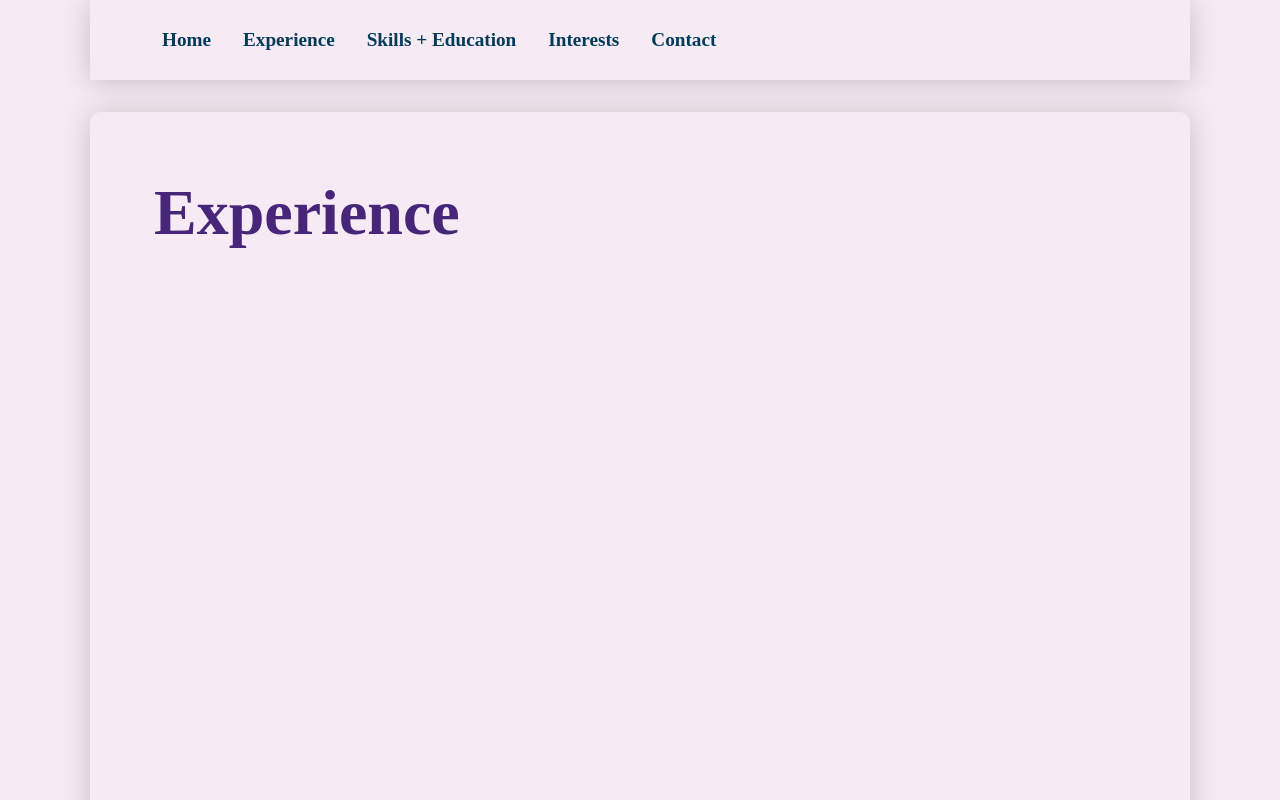
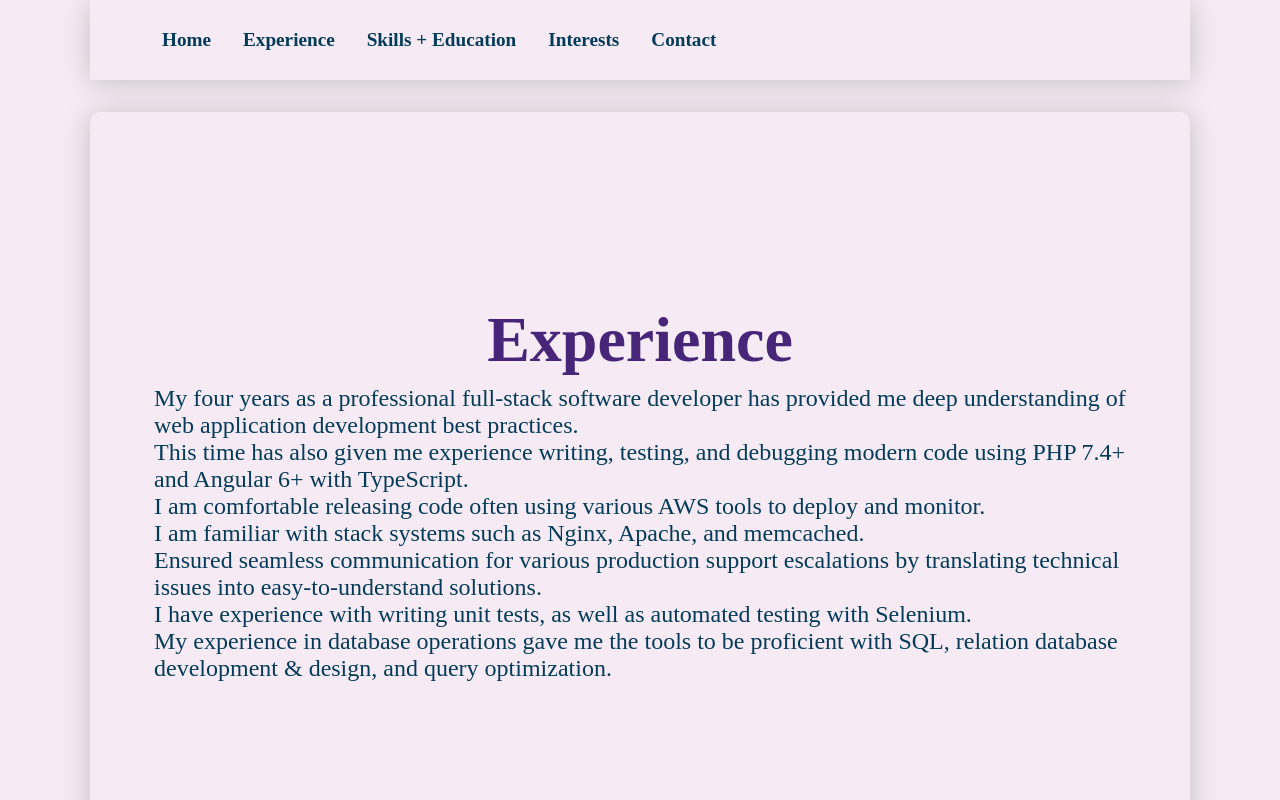
Before and after one commit to alex-dulac/myspace, a React (Create React App) app: page /experience in a window 1280 px wide. Shown: the top 800 px of the page. Built offline with nearby package versions, Linux system fonts and the light colour scheme; the HTML template or start-up script is replaced by a standard one; a web font is replaced by a local one.

Commit message:
omaha stylee

```diff
--- /dev/null
+++ b/src/components/experience/experience-elements.tsx
@@ -0,0 +1,21 @@
+import styled from "styled-components";
+
+export const ExperienceContainer = styled.div`
+  flex-direction: row !important;
+`;
+
+export const ExperienceContentContainer = styled.div`
+  text-align: center;
+  justify-content: center;
+`;
+
+export const ExperienceContent = styled.p`
+	color: #043b59;
+	font-size: 1.5rem;
+`;
+
+
+export const ExperienceList = styled.ul`
+	list-style: none;
+	text-align: left;
+`;
--- a/src/components/experience/experience.tsx
+++ b/src/components/experience/experience.tsx
@@ -1,17 +1,27 @@
 import React from "react";
-import { PageContainer, PageContent } from "../../styles/style-elements";
+import {
+	ExperienceContainer, ExperienceContentContainer, ExperienceContent, ExperienceList
+} from "./experience-elements";
 
 export function Experience() {
 	return (
-		<PageContainer>
-			<PageContent>
+		<ExperienceContainer className={"fade-in"}>
+			<ExperienceContentContainer>
 				<h1 className={"page-header"}>
 					<span className={"purple-text"}>Experience</span>
 				</h1>
-				<p className={"navy-text page-content"}>
-
-				</p>
-			</PageContent>
-		</PageContainer>
+				<ExperienceContent className={"navy-text page-content"}>
+					<ExperienceList>
+						<li>My four years as a professional full-stack software developer has provided me deep understanding of web application development best practices.</li>
+						<li>This time has also given me experience writing, testing, and debugging modern code using PHP 7.4+ and Angular 6+ with TypeScript.</li>
+						<li>I am comfortable releasing code often using various AWS tools to deploy and monitor.</li>
+						<li>I am familiar with stack systems such as Nginx, Apache, and memcached.</li>
+						<li>Ensured seamless communication for various production support escalations by translating technical issues into easy-to-understand solutions.</li>
+						<li>I have experience with writing unit tests, as well as automated testing with Selenium.</li>
+						<li>My experience in database operations gave me the tools to be proficient with SQL, relation database development & design, and query optimization.</li>
+					</ExperienceList>
+				</ExperienceContent>
+			</ExperienceContentContainer>
+		</ExperienceContainer>
 	);
 }
--- a/src/components/header/header-elements.tsx
+++ b/src/components/header/header-elements.tsx
@@ -57,11 +57,7 @@ export const NavLink = styled.a`
   height: 100%;
   padding: 0 1rem;
   font-weight: bold;
-  a:active, a:focus {
-  outline: 0;
-  border: none;
-  -moz-outline-style: none;
-}
+  outline : none;
 `;
 
 export const HeaderTitle = styled.h3`
--- a/src/components/header/header.tsx
+++ b/src/components/header/header.tsx
@@ -5,8 +5,7 @@ import {
 	NavContainer,
 	NavMenu,
 	NavItem,
-	NavLink,
-	HeaderTitle
+	NavLink
 } from "./header-elements";
 
 export function Header() {
--- a/src/components/home/home.tsx
+++ b/src/components/home/home.tsx
@@ -1,12 +1,9 @@
 import React from "react";
-import { PageContainer, PageContent } from "../../styles/style-elements";
 import {HomeContainer, HomeContentContainer, HomeContent, ProfileImageContainer, ProfileImage} from "./home-elements";
 
 export function Home() {
 	return (
-		<PageContainer>
-			<PageContent>
-				<HomeContainer>
+		<HomeContainer className={"fade-in"}>
 			<HomeContentContainer>
 				<h1 className={"page-header mb-1"}>
 					<span className={"purple-text"}>ALEX </span>
@@ -27,7 +24,5 @@ export function Home() {
 				<ProfileImage src="/profile.jpeg"/>
 			</ProfileImageContainer>
 		</HomeContainer>
-			</PageContent>
-		</PageContainer>
 	);
 }
--- a/src/components/layout/layout.tsx
+++ b/src/components/layout/layout.tsx
@@ -2,12 +2,17 @@ import { Outlet } from "react-router-dom";
 import { Header } from "../header/header";
 import { Footer } from "../footer/footer";
 import { LayoutContainer } from "./layout-elements";
+import { PageContainer, PageContent } from "../../styles/style-elements";
 
 export function Layout() {
 	return (
 		<LayoutContainer>
 			<Header />
-			<Outlet />
+			<PageContainer>
+				<PageContent>
+					<Outlet />
+				</PageContent>
+			</PageContainer>
 			<Footer />
 		</LayoutContainer>
 	);
--- /dev/null
+++ b/src/components/skills/skills-elements.tsx
@@ -0,0 +1,21 @@
+import styled from "styled-components";
+
+export const SkillsContainer = styled.div`
+  flex-direction: row !important;
+`;
+
+export const SkillsContentContainer = styled.div`
+  text-align: center;
+  justify-content: center;
+`;
+
+export const SkillsContent = styled.p`
+	color: #043b59;
+	font-size: 1.5rem;
+`;
+
+
+export const SkillsList = styled.ul`
+	list-style: none;
+	text-align: left;
+`;
--- a/src/components/skills/skills.tsx
+++ b/src/components/skills/skills.tsx
@@ -1,12 +1,19 @@
 import React from "react";
-import {PageContainer, PageContent} from "../../styles/style-elements";
+import {
+	SkillsContainer, SkillsContentContainer, SkillsContent, SkillsList
+} from "./skills-elements";
 
 export function Skills() {
 	return (
-		<PageContainer>
-			<PageContent>
-				<h1>Skills</h1>
-			</PageContent>
-		</PageContainer>
+		<SkillsContainer className={"fade-in"}>
+			<SkillsContentContainer>
+				<h1 className={"page-header"}>
+					<span className={"purple-text"}>Skills & Education</span>
+				</h1>
+				<SkillsContent className={"navy-text page-content"}>
+					Yes yes ya'll
+				</SkillsContent>
+			</SkillsContentContainer>
+		</SkillsContainer>
 	);
 }
--- a/src/library/router.tsx
+++ b/src/library/router.tsx
@@ -12,6 +12,7 @@ export function Router() {
 		<Routes>
 			<Route path="/" element={<Layout/>}>
 				<Route path="/" element={<Home/>}/>
+				<Route path="/home" element={<Home/>}/>
 				<Route path="/experience" element={<Experience/>}/>
 				<Route path="/skills" element={<Skills/>}/>
 				<Route path="/interests" element={<Interests/>}/>
--- a/src/styles/global.ts
+++ b/src/styles/global.ts
@@ -18,18 +18,4 @@ export const GlobalStyle = createGlobalStyle`
   body, input, textarea, button {
     font-family: 'Nova Flat';
   }
-
-    /* width */
-::-webkit-scrollbar {
-  width: 10px;
-  height: 8px;
-}
-/* Track */
-::-webkit-scrollbar-track {
-  background: ${props => props.theme['base-profile']};
-}
-/* Handle */
-::-webkit-scrollbar-thumb {
-  background: ${props => props.theme.blue};
-}
 `;
--- a/src/styles/style-elements.ts
+++ b/src/styles/style-elements.ts
@@ -14,8 +14,10 @@ export const PageContainer = styled.div`
 export const PageContent = styled.div`
   max-width: 1100px;
   width: 100%;
-  height: 760px;
+  min-height: 760px;
+  height: 100%;
   display: flex;
+  align-items: center;
   background: ${props => props.theme['panel-background']};
   box-shadow: 0px 2px 28px rgba(0, 0, 0, 0.2);
   border-radius: 10px;
--- a/src/styles/styles.css
+++ b/src/styles/styles.css
@@ -50,3 +50,15 @@
     height: 100%;
     padding: 0 1rem;
 }
+
+.fade-in {
+    animation: fade 0.9s ease-in;
+}
+
+
+
+@keyframes fade {
+    0% {
+        opacity: 0;
+    }
+}
```
Lines whose indentation alone changed are shown as unchanged.
